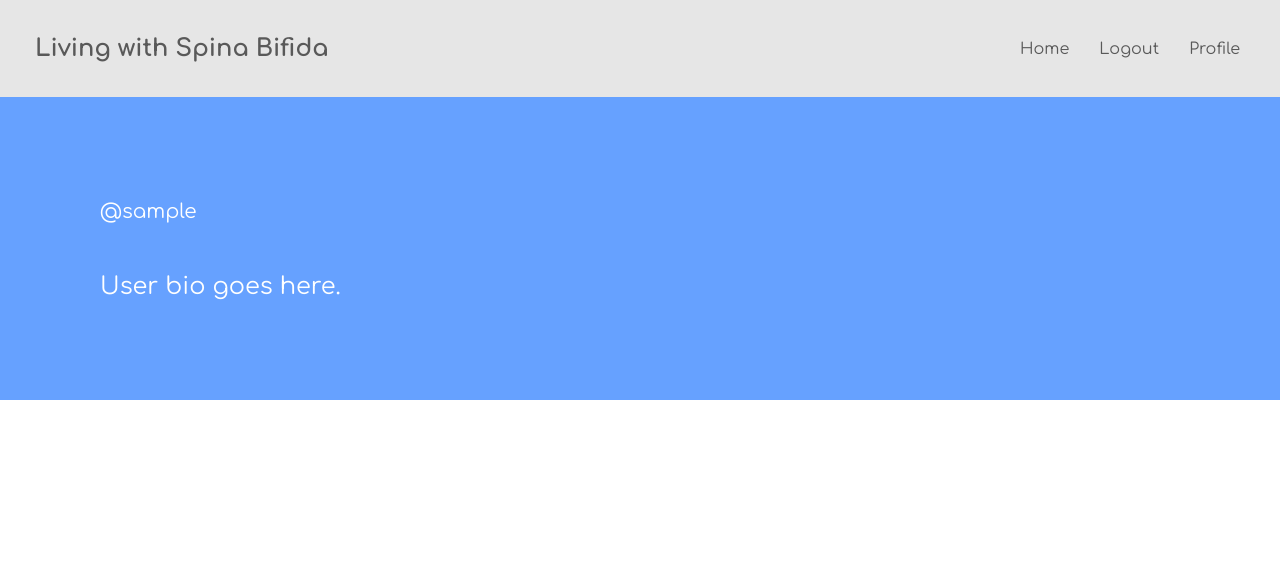
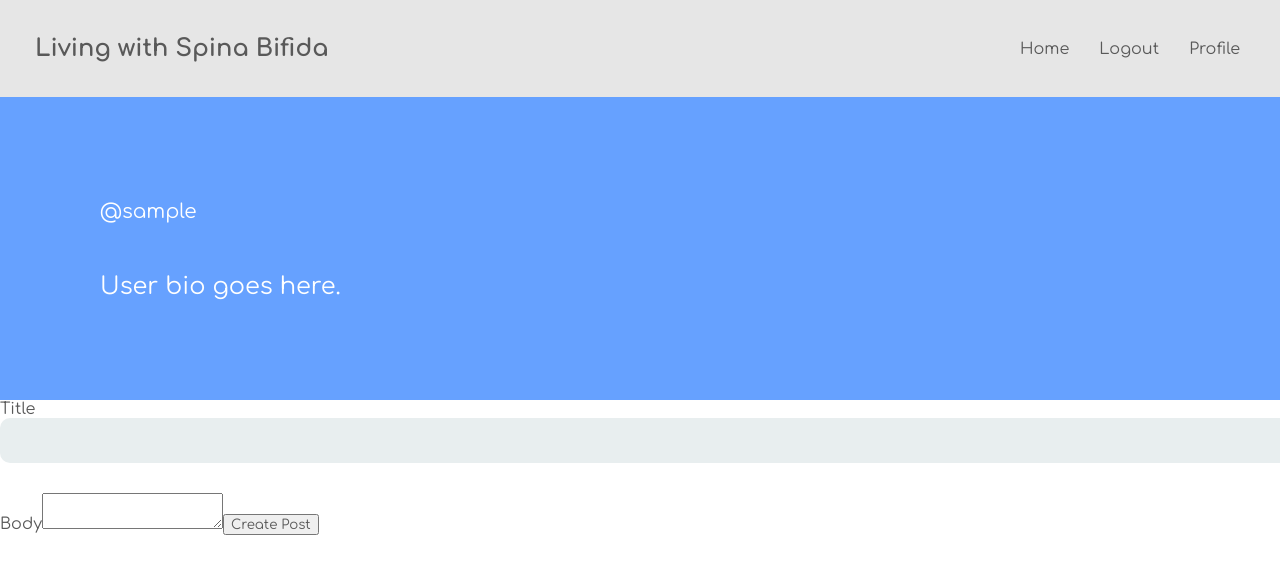
Before and after one commit to tufanbutuner/livingwithspinabifida, a React (Create React App) app: page /profile in a window 1280 px wide. Shown: the top 574 px of the page. Built offline with nearby package versions, Linux system fonts and the light colour scheme; sample sign-in values are in the browser's storage.

Commit message:
showing Post component on profile page

```diff
--- a/src/Profile.js
+++ b/src/Profile.js
@@ -1,4 +1,5 @@
 import Card from 'react-bootstrap/Card'
+import Post from './Post';
 const axios = require('axios');
 
 function Profile() {
@@ -14,6 +15,10 @@ function Profile() {
                     <Card.Text className="profileBio"> User bio goes here.</Card.Text>
                 </Card.Body>
             </Card>
+
+            <div className="userPosts">
+                <Post />
+            </div>
         </div>
     );
 }
```
